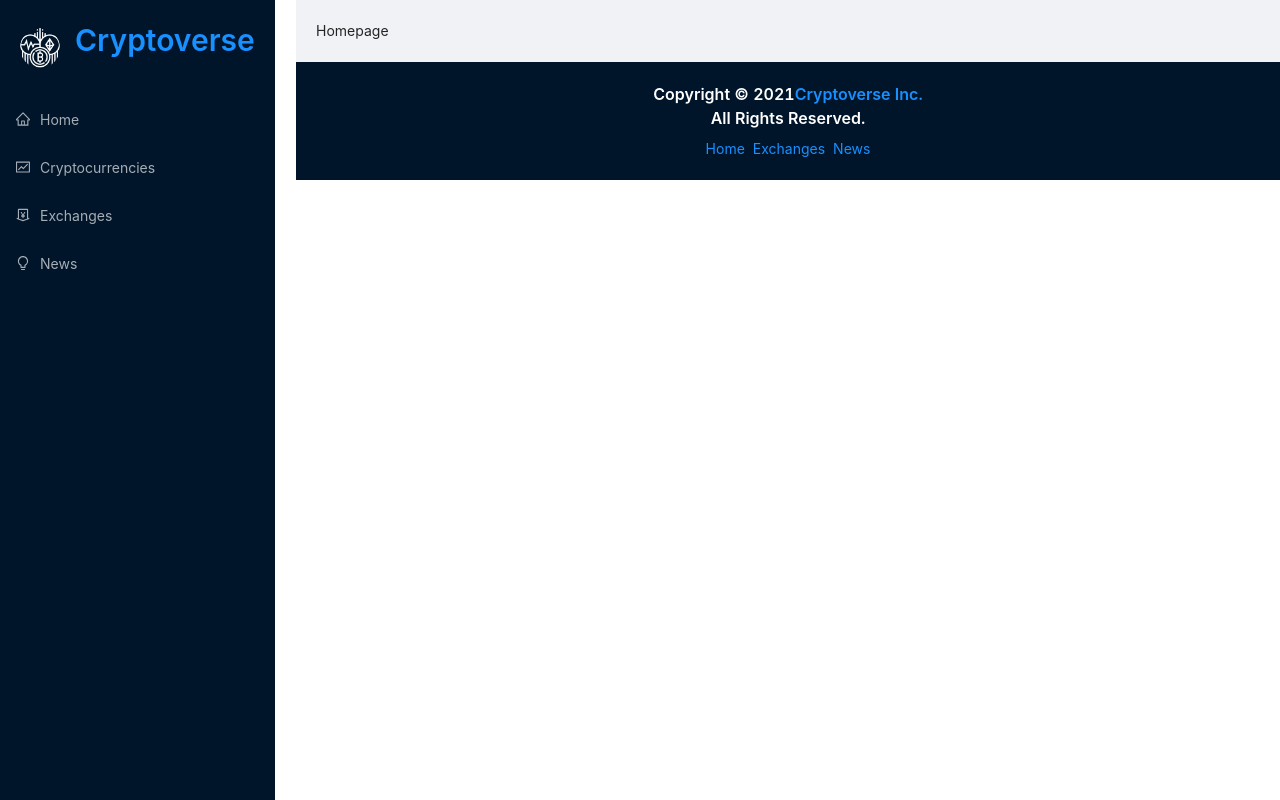
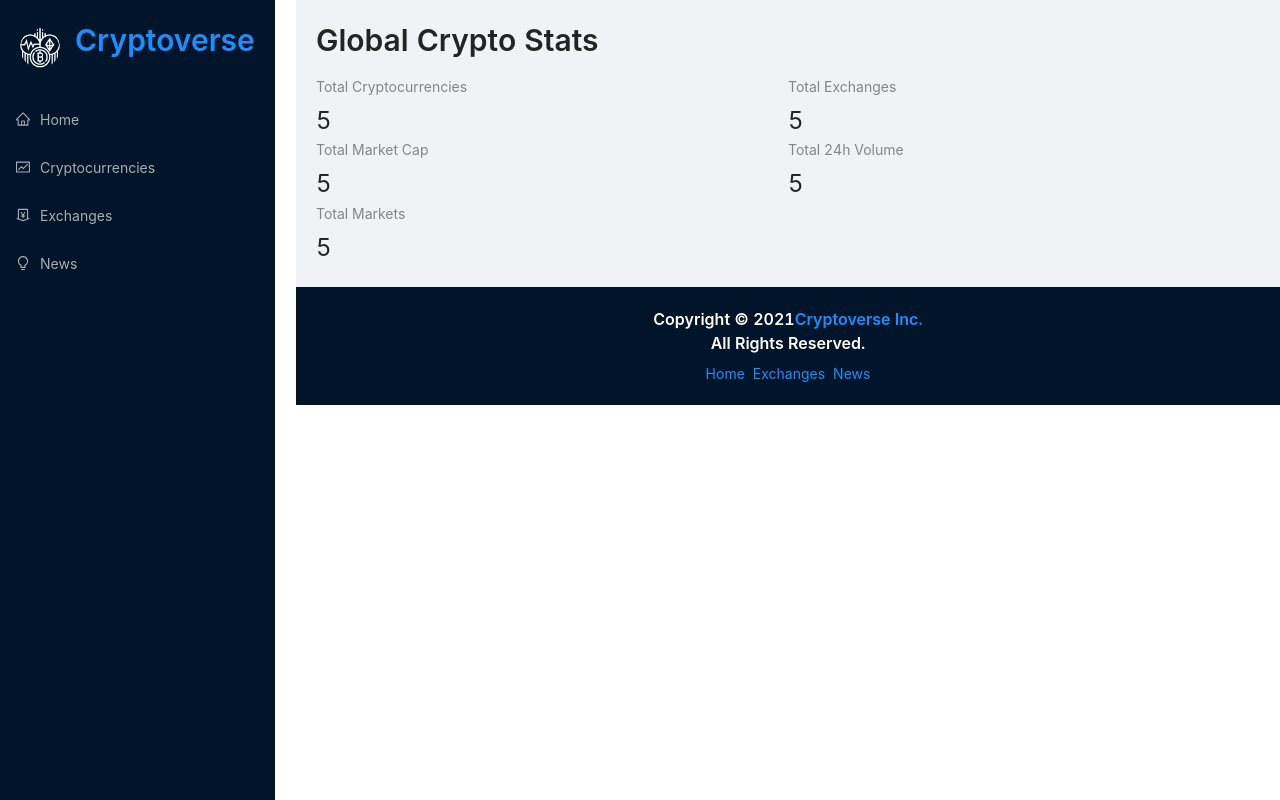
Before and after one commit to ikaushiksharma/rapid-crypto, a React (Create React App) app: page / in a window 1280 px wide. Built offline with nearby package versions, Linux system fonts and the light colour scheme.

Commit message:
Home Page Done

```diff
--- a/src/components/Homepage.jsx
+++ b/src/components/Homepage.jsx
@@ -1,9 +1,33 @@
-import React from 'react'
-
+import React from "react";
+import millify from "millify";
+import { Typography, Row, Col, Statistic } from "antd";
+import { Link } from "react-router-dom";
+const { Title } = Typography;
 const Homepage = () => {
   return (
-    <div>Homepage</div>
-  )
-}
+    <>
+      <Title level={2} className="heading">
+        Global Crypto Stats
+      </Title>
+      <Row>
+        <Col span={12}>
+          <Statistic title="Total Cryptocurrencies" value="5" />
+        </Col>
+        <Col span={12}>
+          <Statistic title="Total Exchanges" value="5" />
+        </Col>
+        <Col span={12}>
+          <Statistic title="Total Market Cap" value="5" />
+        </Col>
+        <Col span={12}>
+          <Statistic title="Total 24h Volume" value="5" />
+        </Col>
+        <Col span={12}>
+          <Statistic title="Total Markets" value="5" />
+        </Col>
+      </Row>
+    </>
+  );
+};
 
-export default Homepage
+export default Homepage;
```
